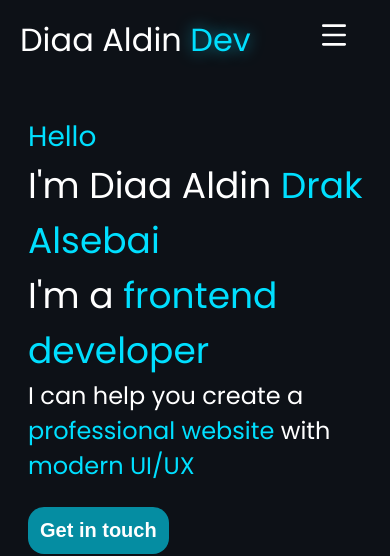
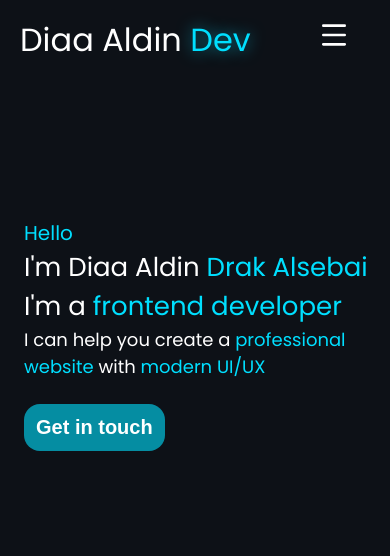
Before and after one commit to diaa07/me, a React (Vite) app: page / in a window 390 px wide. Shown: the top 556 px of the page. Built offline with nearby package versions, Linux system fonts and the light colour scheme.

Commit message:
updated font-size for mobile app

```diff
--- a/src/pages/Home.css
+++ b/src/pages/Home.css
@@ -64,15 +64,15 @@
 @media (max-width: 760px) {
   .home {
     flex-direction: column;
-    padding-left: 28px;
+    padding-left: 24px;
   }
   .home-left-section .hi {
-    font-size: 28px;
+    font-size: 20px;
   }
   .home-left-section .hint {
-    font-size: 36px;
+    font-size: 26px;
   }
   .home-left-section .hint-third {
-    font-size: 24px;
+    font-size: 18px;
   }
 }
```
